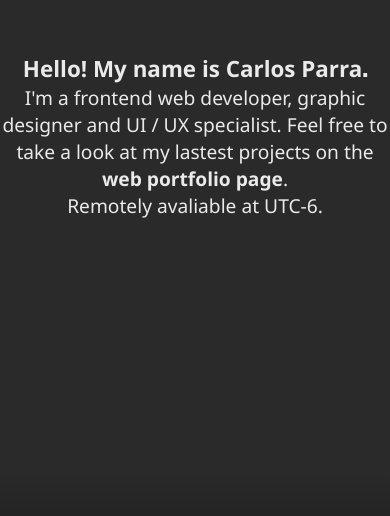
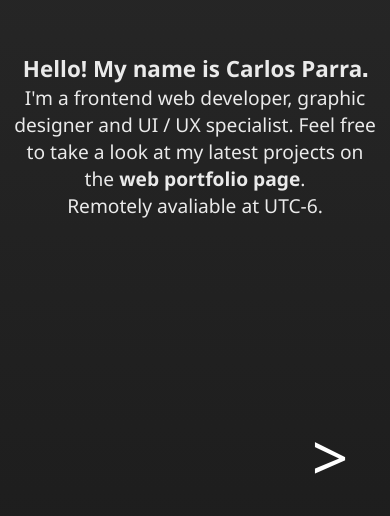
Before and after one commit to CarlosParraMtz/carlosparra, a Next.js app: page / in a window 390 px wide. Shown: the part 288-804 px from the top of the page. Built offline with nearby package versions, Linux system fonts and the light colour scheme.

Commit message:
Botones agregados

```diff
--- /dev/null
+++ b/components/elements/ButtonRight.jsx
@@ -0,0 +1,13 @@
+import React from 'react'
+
+export default function ButtonRight({link, title}) {
+    return (
+        <a href={link} className="button-animated ba-right fixed-right" >
+
+            <span className="button-animated-hover" > {title} </span>
+            <span className="button-animated-text" >
+                {">"}
+            </span>
+        </a>
+    )
+}
--- a/components/Inicio.jsx
+++ b/components/pages/Inicio.jsx
@@ -1,3 +1,4 @@
+import ButtonRight from "../elements/ButtonRight"
 export default function Inicio() {
     return (
         <section id='portada' >
@@ -8,16 +9,14 @@ export default function Inicio() {
                 <p>
                     I'm a frontend web developer, graphic designer and
                     UI / UX specialist. Feel free to take a look at my
-                    lastest projects on the <b>web portfolio page</b>.
+                    latest projects on the <a href="/portfolio"><b>web portfolio page</b>.</a>
                 </p>
                 <p>
                     Remotely avaliable at UTC-6.
                 </p>
             </div>
 
-            <div id="portada-footer" />
-
-
+            <ButtonRight link="/portfolio" title="Portfolio" />
 
         </section>
     )
--- a/pages/_app.js
+++ b/pages/_app.js
@@ -1,4 +1,5 @@
 import '../styles/Global.css'
+import '../styles/Pages.css'
 import Head from 'next/head';
 
 function MyApp({ Component, pageProps }) {
--- a/pages/index.js
+++ b/pages/index.js
@@ -1,2 +1,2 @@
-import Inicio from '../components/Inicio'
+import Inicio from '../components/pages/Inicio'
 export default function Home() { return <Inicio /> }
--- /dev/null
+++ b/pages/portfolio.jsx
@@ -0,0 +1,3 @@
+import Portfolio from "../components/pages/Portfolio"
+
+export default function portfolio() { return <Portfolio /> }
--- a/styles/Global.css
+++ b/styles/Global.css
@@ -13,34 +13,108 @@ Paleta de color:
 }
 
 body {
-    background: #2a2a2a;
+    background: linear-gradient(180deg, #2a2a2a 0%, #1d1d1d 100%);
 }
 
-#portada {
-    height: 100vh;
+a {
+    text-decoration: none;
+    color: inherit;
+    transition: all 0.2s;
+}
+
+section {
+    padding: 10px;
+}
+
+a:hover {
+    color: #bbb;
+    transition: all 0.2s;
+}
+
+.button-animated {
+    width: 100px;
+    height: 200px;
+    font-size: 4em;
+    color: white;
+    background: none;
+    border: none;
+    cursor: pointer;
+    overflow: hidden;
+    position: relative;
+    border-radius: 100px;
+    text-decoration: none;
+    text-align: center;
     display: flex;
     align-items: center;
     justify-content: center;
 }
 
-#portada h1, h2, h4, p {
-    color: #eaeaea;
-    text-align: center;
-    font-size: 1.2em;
+
+.button-animated .button-animated-text {
+    transition: all 0.2s;
 }
 
-#portada h1 {
-    font-size: 1.4em;
+.button-animated:hover .button-animated-text {
+    transition: all 0.2s;
+    font-size: 0;
 }
 
-h1 {
-    font-family: Oswald;
+.button-animated .button-animated-hover {
+    transition: all 0.2s;
+    transform: rotate(0deg);
+    font-size: 0;
 }
 
-#portada-footer {
-    background: linear-gradient(180deg, #2a2a2a 0%, #1d1d1d 100%);
-    width: 100%;
-    height: 10vh;
+.button-animated:hover .button-animated-hover {
+    transition: all 0.2s;
+    font-size: 0.4em;
+}
+
+.ba-right:hover .button-animated-hover {
+    transition: all 0.2s;
+    transform: rotate(90deg);
+}
+
+.ba-left:hover .button-animated-hover {
+    transition: all 0.2s;
+    transform: rotate(-90deg);
+}
+
+.button-animated::after {
+    background: white;
+    content: "";
+    width: 400px;
+    height: 52px;
     position: absolute;
-    bottom: 0;
+    top: -60px;
+    left: -50px;
+    transform: rotate(30deg);
+    opacity: 0.2;
+    transition: all 0.2s;
 }
+
+.button-animated:hover::after {
+    top: 110%;
+    transition: all 0.2s;
+}
+
+
+.fixed-right {
+    position: absolute;
+    right: 10px;
+}
+
+
+.fixed-left {
+    position: absolute;
+    left: 10px;
+}
+
+@media (max-width:500px) {
+    .fixed-right {
+        bottom: 0px;
+    }
+    .fixed-left {
+        bottom: 0px;
+    }
+}
--- /dev/null
+++ b/styles/Pages.css
@@ -0,0 +1,28 @@
+#portada {
+    height: 100vh;
+    display: flex;
+    align-items: center;
+    justify-content: center;
+}
+
+#portada h1, h2, h4, p {
+    color: #eaeaea;
+    text-align: center;
+    font-size: 1.2em;
+}
+
+#portada h1 {
+    font-size: 1.4em;
+}
+
+h1 {
+    font-family: Oswald;
+}
+
+#portada-footer {
+    background: linear-gradient(180deg, #2a2a2a 0%, #1d1d1d 100%);
+    width: 100%;
+    height: 10vh;
+    position: absolute;
+    bottom: 0;
+}
```
Also changed, not shown: components/elements/ButtonLeft.jsx (added, +13 -0 lines), components/pages/Portfolio.jsx (renamed from components/Portfolio.jsx).
